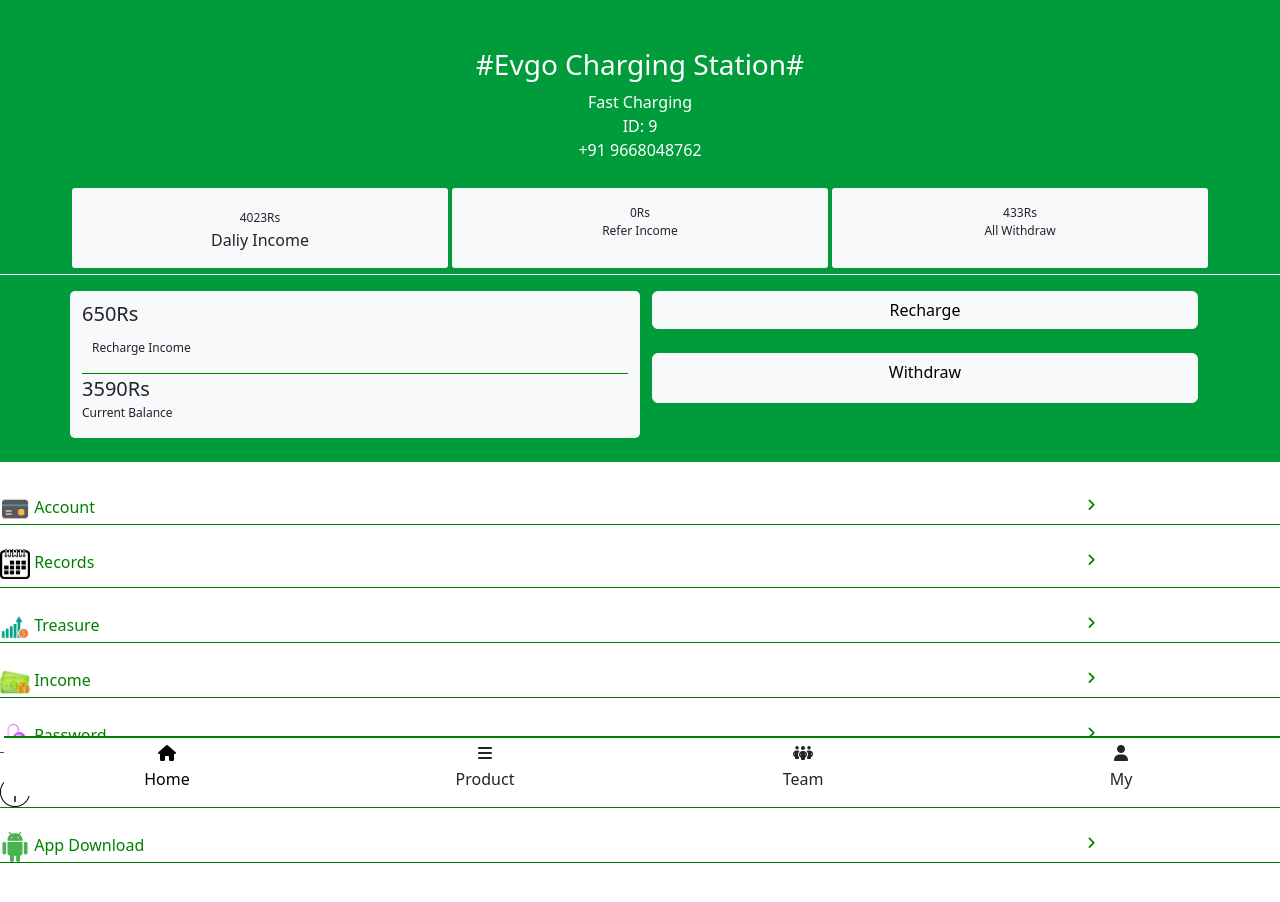
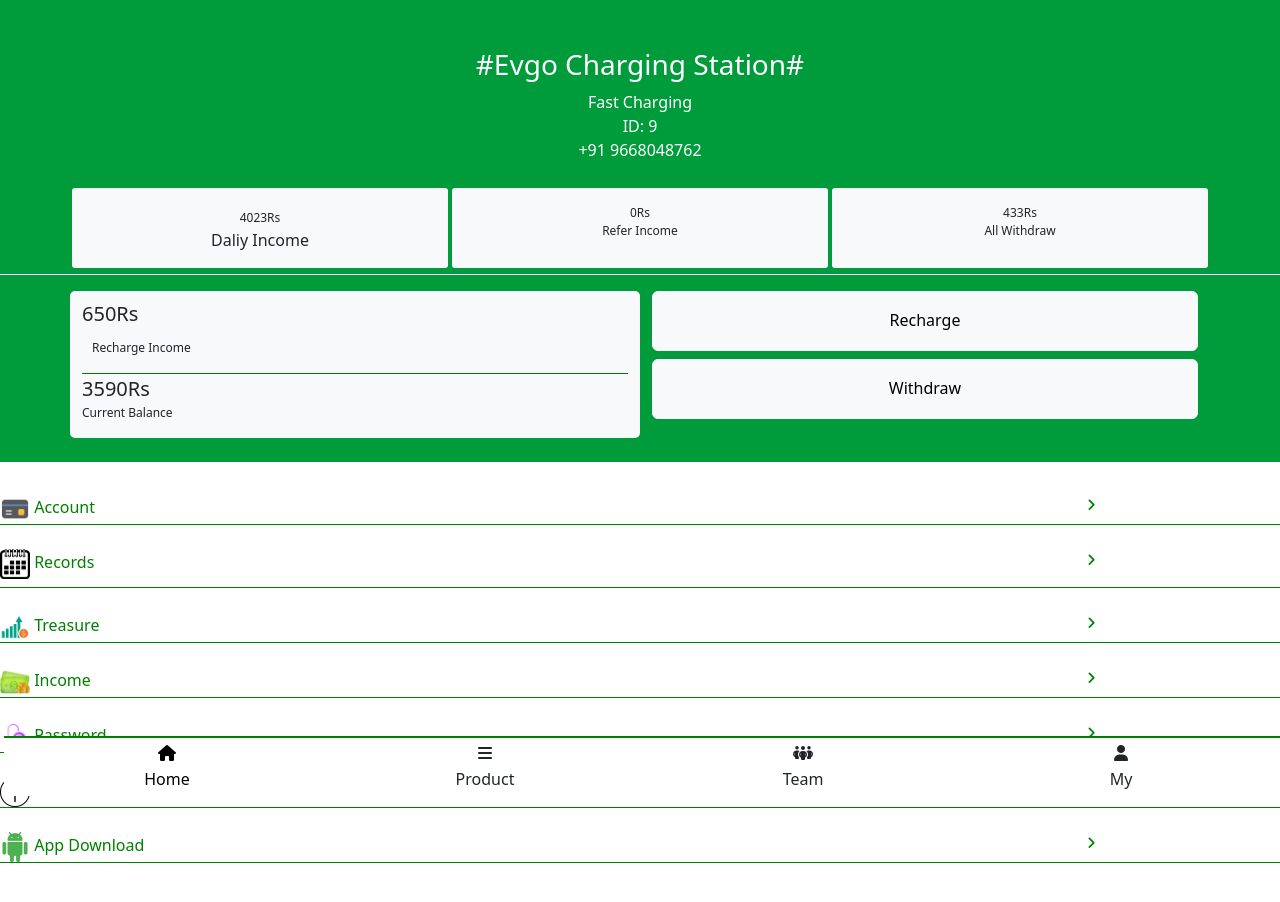
Before and after one commit to code4dreamz/EVGO, a plain HTML site: page Project_files/my.html in a window 1280 px wide. Drawn offline with nearby package versions, Linux system fonts and the light colour scheme.

Commit message:
updated file

```diff
--- a/Project_files/my.html
+++ b/Project_files/my.html
@@ -111,13 +111,13 @@
                 </div>
                 <div class="col-lg-6 col-6 text-center  mt-3">
                     <div class="w-100">
-                        <a class="btn btn-light w-100" href="
-                            style="height:50px;">Recharge</a>
+                        <a class="btn btn-light w-100 p-3 " href=""
+                            style="height:60px;">Recharge</a>
                     </div>
 
-                    <div class="w-100 mt-4">
-                        <a class="btn btn-light w-100" href=""
-                            style="height:50px;">Withdraw</a>
+                    <div class="w-100 mt-2 ">
+                        <a class="btn btn-light w-100 p-3" href=""
+                            style="height:60px;">Withdraw</a>
                     </div>
                 </div>
 
```
